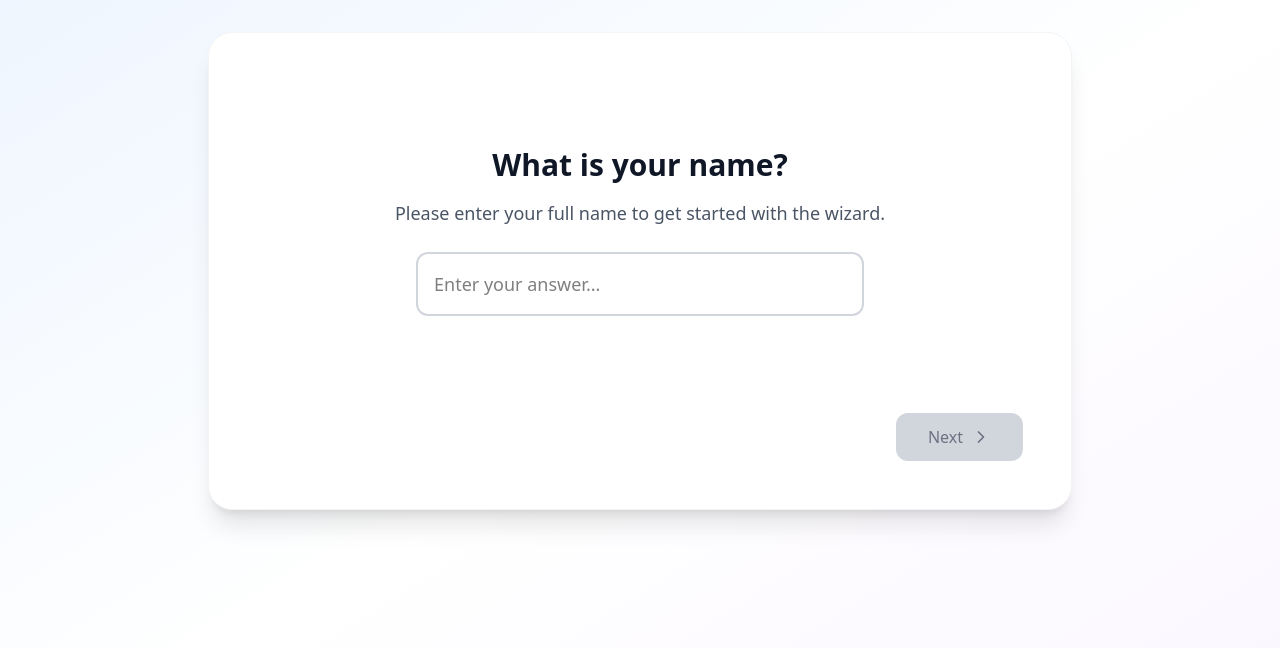
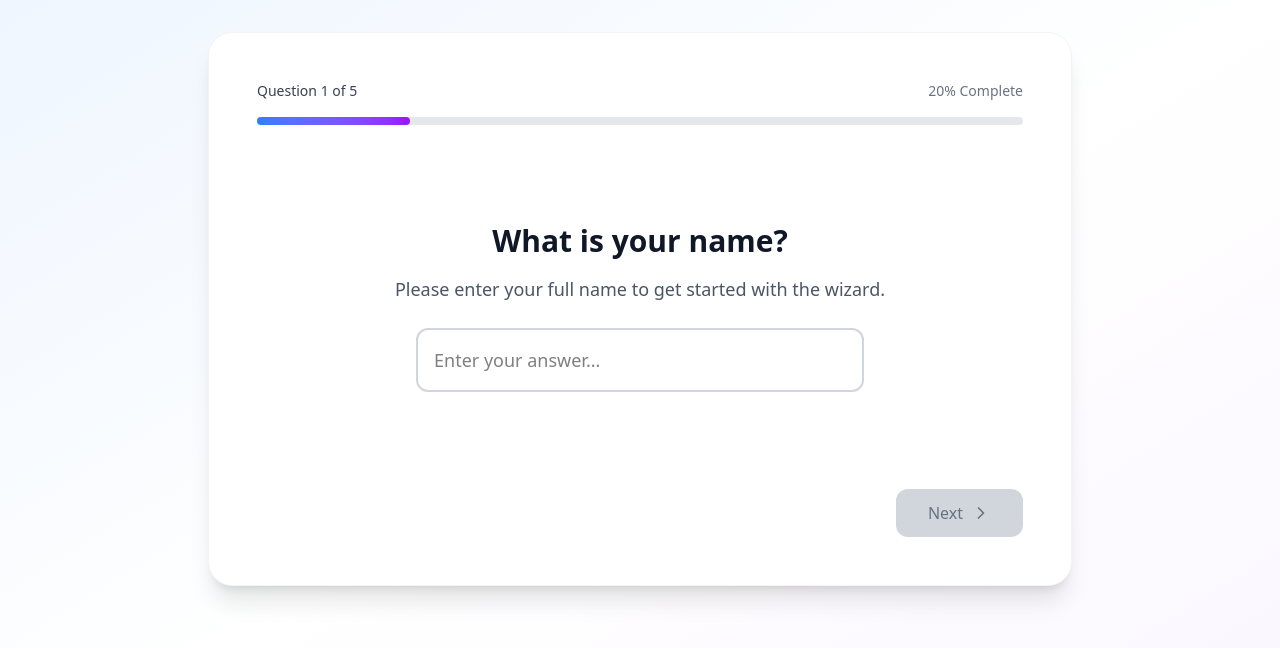
Before and after one commit to ShaniAharon/wizard-task, a React (Vite) app: page / in a window 1280 px wide. Shown: the top 648 px of the page. Built offline with nearby package versions, Linux system fonts and the light colour scheme.

Commit message:
feat: add progress bar , support skip logic

```diff
--- a/src/components/Wizard.tsx
+++ b/src/components/Wizard.tsx
@@ -2,9 +2,11 @@ import type {WizardProps} from "../types/wizard";
 import {WizardNavigation} from "./WizardNavigation";
 import {WizardStep} from "./WizardStep";
 import {useWizard} from "../hooks/useWizard";
+import {WizardProgress} from "./WizardProgress";
 
 export const Wizard = ({questions, onDone}: WizardProps) => {
   const {
+    currentIndex,
     currentQuestion,
     currentAnswer,
     displayValidationError,
@@ -25,6 +27,10 @@ export const Wizard = ({questions, onDone}: WizardProps) => {
     <div className="min-h-screen bg-gradient-to-br from-blue-50 via-white to-purple-50">
       <div className="max-w-4xl mx-auto px-4 py-8">
         <div className="bg-white rounded-3xl shadow-xl p-8 md:p-12 border border-gray-100">
+          <WizardProgress
+            currentIndex={currentIndex}
+            totalQuestions={questions.length}
+          />
           <div className="min-h-[300px] flex flex-col justify-center">
             <WizardStep
               question={currentQuestion}
--- a/src/components/WizardNavigation.tsx
+++ b/src/components/WizardNavigation.tsx
@@ -36,7 +36,7 @@ export const WizardNavigation = ({
           {isLastQuestion ? (
             <>
               <CheckCircle className="w-5 h-5" />
-              Complete
+              Done
             </>
           ) : (
             <>
--- /dev/null
+++ b/src/components/WizardProgress.tsx
@@ -0,0 +1,27 @@
+import type {WizardProgressProps} from "../types/wizard";
+
+export const WizardProgress = ({
+  currentIndex,
+  totalQuestions,
+}: WizardProgressProps) => {
+  const progressPercentage = ((currentIndex + 1) / totalQuestions) * 100;
+
+  return (
+    <div className="mb-8">
+      <div className="flex items-center justify-between mb-4">
+        <span className="text-sm font-medium text-gray-700">
+          Question {currentIndex + 1} of {totalQuestions}
+        </span>
+        <span className="text-sm text-gray-500">
+          {Math.round(progressPercentage)}% Complete
+        </span>
+      </div>
+      <div className="w-full bg-gray-200 rounded-full h-2 mb-4">
+        <div
+          className="bg-gradient-to-r from-blue-500 to-purple-600 h-2 rounded-full transition-all duration-300 ease-out"
+          style={{width: `${progressPercentage}%`}}
+        />
+      </div>
+    </div>
+  );
+};
--- a/src/types/wizard.ts
+++ b/src/types/wizard.ts
@@ -37,3 +37,8 @@ export interface WizardStepProps {
   onAnswerChange: (e: React.ChangeEvent<HTMLInputElement>) => void;
   validationError?: string;
 }
+
+export interface WizardProgressProps {
+  currentIndex: number;
+  totalQuestions: number;
+}
```
